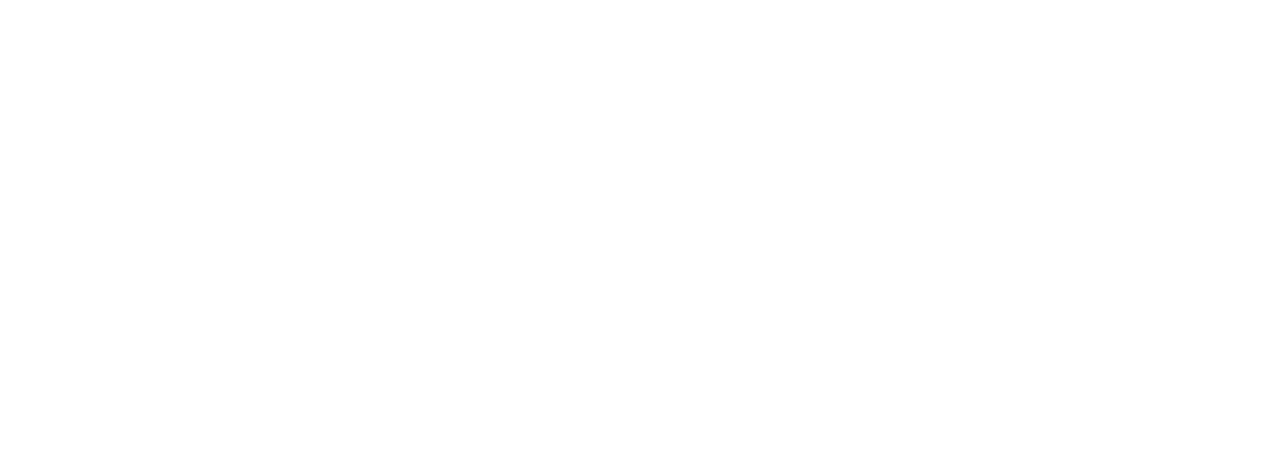
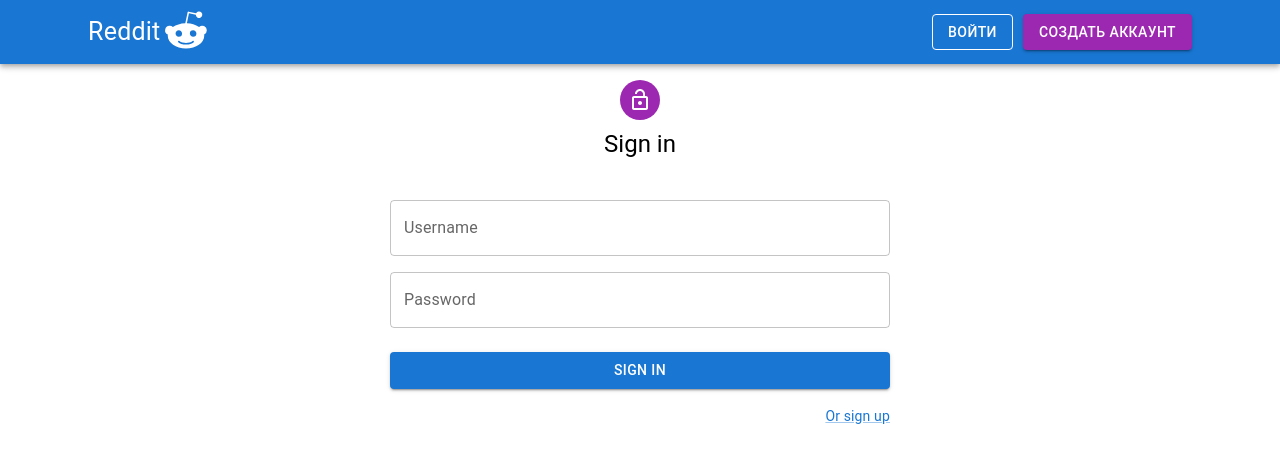
Before and after one commit to Firarmir-124/ChatApp, a React (Create React App) app in the folder frontend/: page /login in a window 1280 px wide. Before the commit this address had no page. Shown: the top 462 px of the page. Built offline with nearby package versions, Linux system fonts and the light colour scheme.

Commit message:
#frontend Создал контейнер Login и описал логику логина

```diff
--- a/frontend/src/App.tsx
+++ b/frontend/src/App.tsx
@@ -2,12 +2,14 @@
 import {Route, Routes} from "react-router-dom";
 import Home from "./containers/Home/Home";
 import Register from "./containers/Register/Register";
+import Login from "./containers/Login/Login";
 
 function App() {
   return (
     <Routes>
       <Route path='/' element={<Home/>}/>
       <Route path='/register' element={<Register/>}/>
+      <Route path='/login' element={<Login/>}/>
     </Routes>
   );
 }
--- /dev/null
+++ b/frontend/src/containers/Login/Login.tsx
@@ -0,0 +1,122 @@
+import React, {FormEvent, useState} from 'react';
+import {Link as RouterLink, useNavigate} from 'react-router-dom';
+import {
+  Alert,
+  Avatar,
+  Box,
+  Button,
+  CircularProgress,
+  Container,
+  Grid,
+  Link,
+  TextField,
+  Typography
+} from '@mui/material';
+import LockOpenIcon from '@mui/icons-material/LockOpen';
+import Layout from "../../components/Layout/Layout";
+import {LoginMutation} from "../../types";
+import {useAppDispatch, useAppSelector} from "../../app/hooks";
+import {selectLoginError, selectLoginLoading} from "../../store/user/usersSlice";
+import {login} from "../../store/user/usersThunk";
+
+const Login = () => {
+  const dispatch = useAppDispatch();
+  const loginLoading = useAppSelector(selectLoginLoading);
+  const error = useAppSelector(selectLoginError);
+  const navigate = useNavigate();
+
+  const [state, setState] = useState<LoginMutation>({
+    username: '',
+    password: '',
+  });
+
+  const inputChangeHandler = (event: React.ChangeEvent<HTMLInputElement>) => {
+    const {name, value} = event.target;
+    setState(prevState => ({...prevState, [name]: value}));
+  };
+
+  const formSubmit = async (e: FormEvent) => {
+    e.preventDefault();
+    try {
+      await dispatch(login(state)).unwrap();
+      navigate('/');
+    } catch (e) {
+
+    }
+  };
+
+  return (
+    <Layout>
+      <Container maxWidth='lg'>
+        <Box
+          style={{
+            marginTop: 8,
+            display: 'flex',
+            flexDirection: 'column',
+            alignItems: 'center',
+          }}
+        >
+          <Avatar sx={{m: 1, bgcolor: 'secondary.main'}}>
+            <LockOpenIcon/>
+          </Avatar>
+          <Typography component="h1" variant="h5">
+            Sign in
+          </Typography>
+
+          <Box component="form" sx={{mt: 3, width: '500px'}} onSubmit={formSubmit}>
+            <Grid container spacing={2}>
+              <Grid item xs={12}>
+                {
+                  error && (
+                    <Alert severity='error'>
+                      {error.error}
+                    </Alert>
+                  )
+                }
+              </Grid>
+              <Grid item xs={12}>
+                <TextField
+                  fullWidth
+                  label="Username"
+                  name="username"
+                  autoComplete="current-username"
+                  value={state.username}
+                  onChange={inputChangeHandler}
+                />
+              </Grid>
+              <Grid item xs={12}>
+                <TextField
+                  fullWidth
+                  label="Password"
+                  name="password"
+                  type="password"
+                  autoComplete="current-password"
+                  value={state.password}
+                  onChange={inputChangeHandler}
+                />
+              </Grid>
+            </Grid>
+            <Button
+              type="submit"
+              fullWidth
+              variant="contained"
+              sx={{mt: 3, mb: 2}}
+              disabled={loginLoading}
+            >
+              {!loginLoading ? 'Sign In' : <CircularProgress color='inherit' size={30}/>}
+            </Button>
+            <Grid container justifyContent="flex-end">
+              <Grid item>
+                <Link component={RouterLink} to="/register" variant="body2">
+                  Or sign up
+                </Link>
+              </Grid>
+            </Grid>
+          </Box>
+        </Box>
+      </Container>
+    </Layout>
+  );
+};
+
+export default Login;
```
